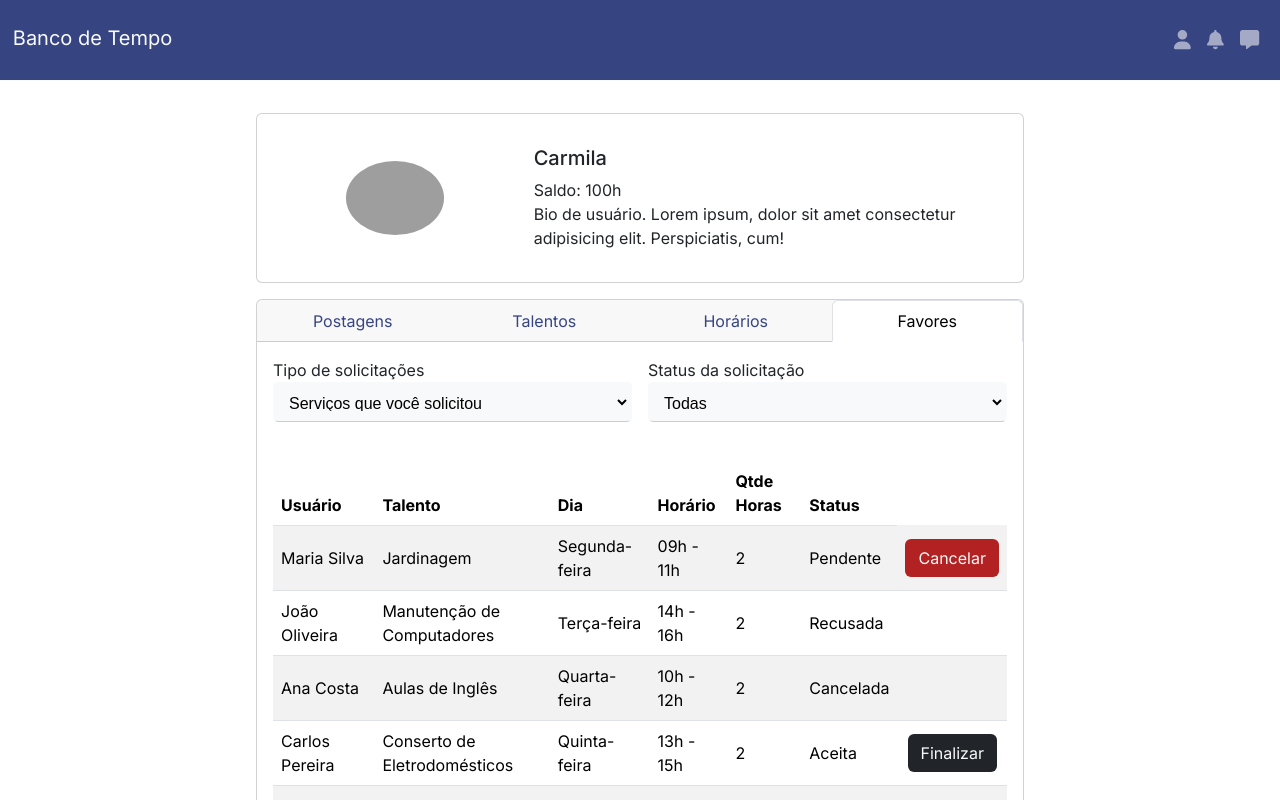
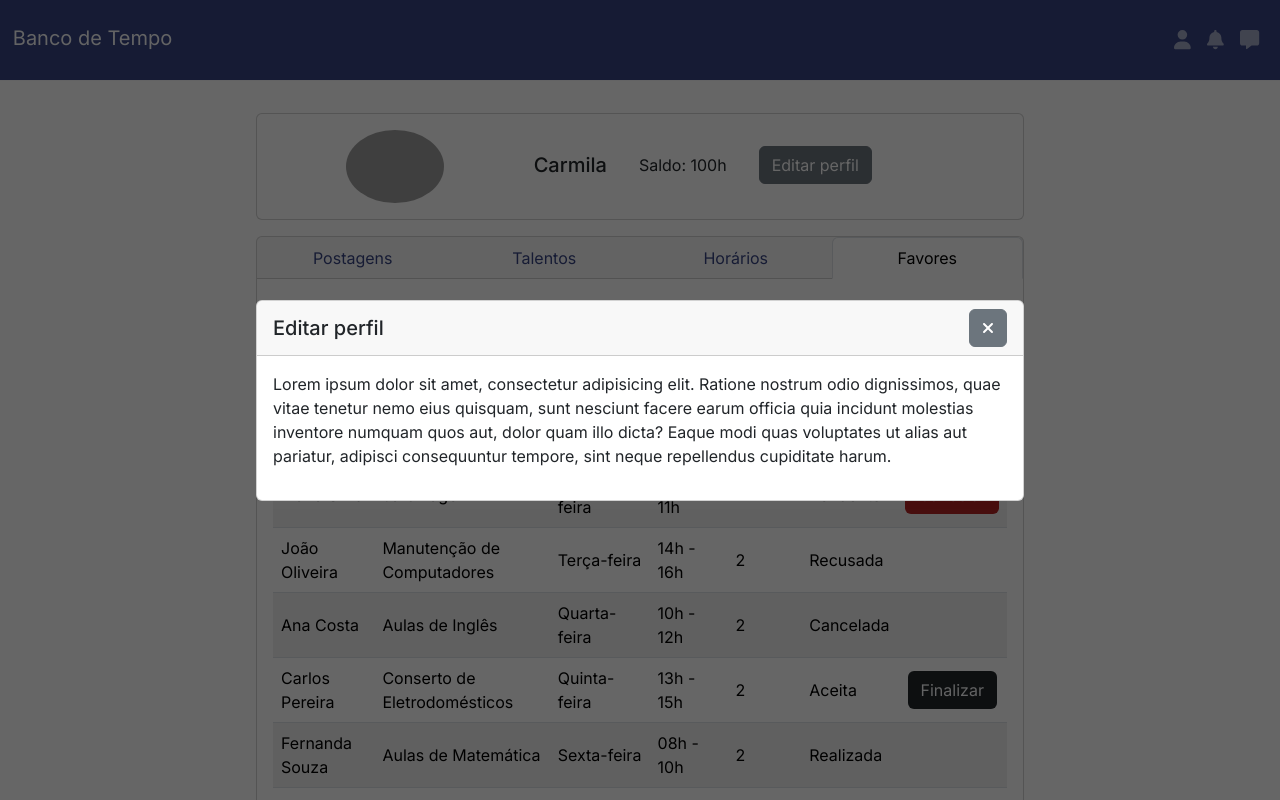
Before and after one commit to JorderGomes/banco-de-tempo-front, an Angular app: page /profile in a window 1280 px wide. Shown: the top 800 px of the page. Built offline with nearby package versions, Linux system fonts and the light colour scheme; grey boxes are pictures that could not be loaded.

Commit message:
feat: create popup for edit profile

```diff
--- a/src/app/app.module.ts
+++ b/src/app/app.module.ts
@@ -15,6 +15,8 @@ import { PostComponent } from './components/post/post.component';
 import { FeedComponent } from './components/pages/feed/feed.component';
 import { UserCardComponent } from './components/user-card/user-card.component';
 import { RequestsBodyComponent } from './components/requests-body/requests-body.component';
+import { PopupCanvaComponent } from './components/popup-canva/popup-canva.component';
+import { PopupEditProfileComponent } from './components/popup-edit-profile/popup-edit-profile.component';
 
 @NgModule({
   declarations: [
@@ -27,7 +29,9 @@ import { RequestsBodyComponent } from './components/requests-body/requests-body.
     PostComponent,
     FeedComponent,
     UserCardComponent,
-    RequestsBodyComponent
+    RequestsBodyComponent,
+    PopupCanvaComponent,
+    PopupEditProfileComponent
   ],
   imports: [
     BrowserModule,
--- a/src/app/components/pages/profile/profile.component.html
+++ b/src/app/components/pages/profile/profile.component.html
@@ -1,7 +1,9 @@
+<app-popup-canva *ngIf="popupCanvaIsVisible" [currentPopup]="'edit-profile'">
+</app-popup-canva>
 <div id="profile-page" class="full-page default-page">
     <app-navbar></app-navbar>
     <div class="page-content">
-        <app-profile-card></app-profile-card>
+        <app-profile-card (togglePopupEvent)="togglePopup()"></app-profile-card>
         <app-profile-feed class="flex-fill"></app-profile-feed>
     </div>
 </div>
--- a/src/app/components/pages/profile/profile.component.ts
+++ b/src/app/components/pages/profile/profile.component.ts
@@ -7,4 +7,10 @@ import { Component } from '@angular/core';
 })
 export class ProfileComponent {
 
+  popupCanvaIsVisible:boolean = true;
+
+  togglePopup(){
+    this.popupCanvaIsVisible = !this.popupCanvaIsVisible;
+  }
+
 }
--- /dev/null
+++ b/src/app/components/popup-canva/popup-canva.component.css
@@ -0,0 +1,12 @@
+#popup-canva {
+    position: fixed;
+    width: 100vw;
+    height: 100vh;
+
+    display: flex;
+    justify-content: center;
+    align-items: center;
+
+    background-color: rgba(0, 0, 0, 0.6);
+    z-index: 100;
+}
--- /dev/null
+++ b/src/app/components/popup-canva/popup-canva.component.html
@@ -0,0 +1,3 @@
+<div id="popup-canva">
+    <app-popup-edit-profile *ngIf="currentPopup==='edit-profile'"></app-popup-edit-profile>
+</div>
--- /dev/null
+++ b/src/app/components/popup-edit-profile/popup-edit-profile.component.css
@@ -0,0 +1,16 @@
+#edit-profile {
+    min-width: 300px;
+    width: 60%;
+    margin: auto;
+}
+
+.card-header {
+    width: 100%;
+    display: flex;
+    align-items: center;
+    justify-content: space-between;
+}
+
+.card-header h5 {
+    margin-bottom: 0;
+}
--- /dev/null
+++ b/src/app/components/popup-edit-profile/popup-edit-profile.component.html
@@ -0,0 +1,13 @@
+<div id="edit-profile" class="card">
+    <div class="card-header">
+        <h5>Editar perfil</h5>
+        <button class="btn btn-secondary">
+            <fa-icon [icon]="faClose" class="icon"></fa-icon>
+        </button>
+    </div>
+    <div class="card-body">
+        <p>
+            Lorem ipsum dolor sit amet, consectetur adipisicing elit. Ratione nostrum odio dignissimos, quae vitae tenetur nemo eius quisquam, sunt nesciunt facere earum officia quia incidunt molestias inventore numquam quos aut, dolor quam illo dicta? Eaque modi quas voluptates ut alias aut pariatur, adipisci consequuntur tempore, sint neque repellendus cupiditate harum.
+        </p>
+    </div>
+</div>
--- /dev/null
+++ b/src/app/components/popup-edit-profile/popup-edit-profile.component.ts
@@ -0,0 +1,13 @@
+import { Component } from '@angular/core';
+import { faClose } from '@fortawesome/free-solid-svg-icons';
+
+@Component({
+  selector: 'app-popup-edit-profile',
+  templateUrl: './popup-edit-profile.component.html',
+  styleUrl: './popup-edit-profile.component.css'
+})
+export class PopupEditProfileComponent {
+
+  faClose = faClose;
+
+}
--- a/src/app/components/profile-card/profile-card.component.css
+++ b/src/app/components/profile-card/profile-card.component.css
@@ -11,6 +11,16 @@
 .card-body {
     display: flex;
     flex-direction: column;
-    justify-content: center;
+    /* justify-content: center; */
     height: 100%;
 }
+
+.card-title {
+    margin-bottom: 0;
+}
+
+.line {
+    display: flex;
+    align-items: center;
+    gap: 2rem;
+}
--- a/src/app/components/profile-card/profile-card.component.html
+++ b/src/app/components/profile-card/profile-card.component.html
@@ -6,11 +6,13 @@
             </div>
             <div class="col-md-8">
                 <div class="card-body">
-                    <h5 class="card-title">Carmila</h5>
-                    <span>Saldo: {{balance}}h</span>
-                    <p class="card-text">
-                        Bio de usuário. Lorem ipsum, dolor sit amet consectetur adipisicing elit. Perspiciatis, cum!
-                    </p>
+                    <div class="line">
+                        <h5 class="card-title">Carmila</h5>
+                        <span>Saldo: {{balance}}h</span>
+                        <button class="btn btn-secondary" (click)="onEditProfileClick()">
+                            Editar perfil
+                        </button>
+                    </div>
                 </div>
             </div>
         </div>
--- a/src/app/components/profile-card/profile-card.component.ts
+++ b/src/app/components/profile-card/profile-card.component.ts
@@ -1,4 +1,4 @@
-import { Component } from '@angular/core';
+import { Component, EventEmitter, Output } from '@angular/core';
 import { ProfileService } from '../../services/profile.service';
 
 @Component({
@@ -8,6 +8,7 @@ import { ProfileService } from '../../services/profile.service';
 })
 export class ProfileCardComponent {
 
+  @Output() togglePopupEvent = new EventEmitter<void>();
   balance: number = 0;
 
   constructor(public profileservice: ProfileService) {}
@@ -18,4 +19,8 @@ export class ProfileCardComponent {
     });
   }
 
+  onEditProfileClick() {
+    this.togglePopupEvent.emit();
+  }
+
 }
```
Also changed, not shown: src/app/components/popup-canva/popup-canva.component.ts (added, +12 -0 lines).
